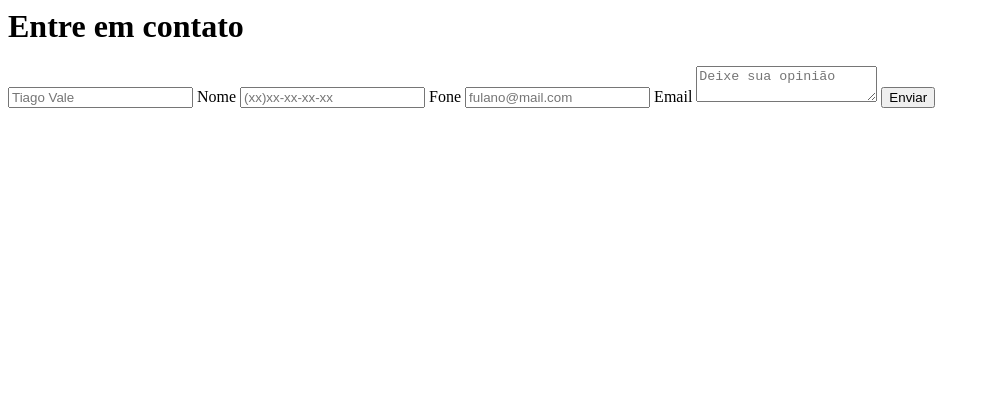
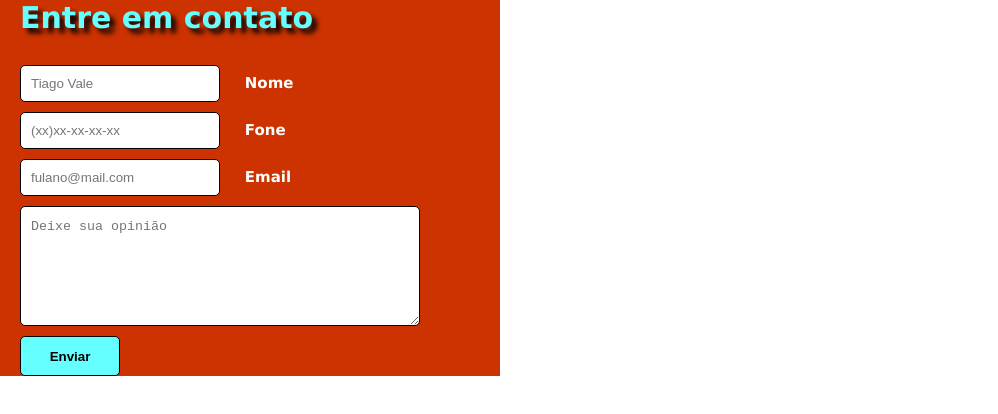
Before and after one commit to henriqueyda/frontADS4B2022, a plain HTML site: page index.html in a window 1280 px wide. Shown: the whole page, without its empty margins (0-998 px from the left). Drawn offline with Linux system fonts and the light colour scheme.

Commit message:
feat: adiciona css e javascript

```diff
--- /dev/null
+++ b/ContatoEstilo.css
@@ -0,0 +1,66 @@
+body {
+    padding: 0;
+    margin: 0;
+}
+
+form {
+    font-family: Verdana, Tahoma, sans-serif;
+    font-size: 15px;
+    background-color: #CC3300;
+    max-width: 500px;
+}
+
+h1 {
+    margin-bottom: 20px;
+    margin-left: 20px;
+    color: #66FFFF;
+    text-shadow: 5px 5px 5px black;
+}
+
+input,
+textarea {
+    width: 200px;
+    padding: 10px;
+    color: black;
+    margin-left: 20px;
+    margin-top: 10px;
+    -webkit-border-radius: 5px;
+    -moz-border-radius: 5px;
+    border: 1px solid;
+}
+
+input:hover,
+textarea:hover,
+input:focus,
+textarea:focus {
+    border-color: #000066;
+    box-shadow: 5px 0px 9px #FFFF00;
+    background-color: #66FFFF;
+    color: black;
+    font-weight: bold;
+}
+
+.enviar {
+    background-color: #66FFFF;
+    height: 40px;
+    width: 100px;
+    font-weight: bold;
+    border-radius: 5px;
+    -webkit-border-radius: 5px;
+    -moz-border-radius: 5px;
+    border: 1px solid;
+    color: black;
+}
+
+textarea {
+    width: 400px;
+    height: 120px;
+    line-height: 20px;
+    max-width: 400px;
+}
+
+form label {
+    margin-left: 20px;
+    color: #FFFFFF;
+    font-weight: bold;
+}
--- /dev/null
+++ b/JavaScript1.js
@@ -0,0 +1,17 @@
+function Enviar() {
+    var nome = document.getElementById("nomeid");
+    if (nome.value != "") {
+        alert('Obrigado sr(a) ' + nome.value + ' os seus dados foram encaminhados com sucesso');
+    }
+}
+
+// function ChecaEmail(event) {
+//     var email = document.getElementById("emailid");
+//     if (email.value == "") {
+//         alert('Favor preencher o email!')
+//         event.preventDefault()
+//     }
+//     else {
+//         alert('Seu email é: ' + email.value)
+//     }
+// }
--- a/index.html
+++ b/index.html
@@ -3,7 +3,7 @@
 <head>
     <title>--Formulário Contato--</title>
     <meta charset="utf-8" />
-    <!-- <link href="ContatoEstilo.css" rel="stylesheet" media="all" /> <script src="JavaScript1.js"></script>-->
+    <link href="ContatoEstilo.css" rel="stylesheet" media="all" /> <script src="JavaScript1.js"></script>
 </head>
 
 <body>
@@ -16,7 +16,7 @@
         <input type="email" id="emailid" placeholder="fulano@mail.com" name="email" />
         <label for="email">Email</label>
         <textarea placeholder="Deixe sua opinião"></textarea>
-        <input type="submit" class="enviar" onclick="Enviar();" value="Enviar" />
+        <input type="submit" class="enviar" onclick="ChecaEmail(event);" value="Enviar" />
     </form>
 </body>
 
```
